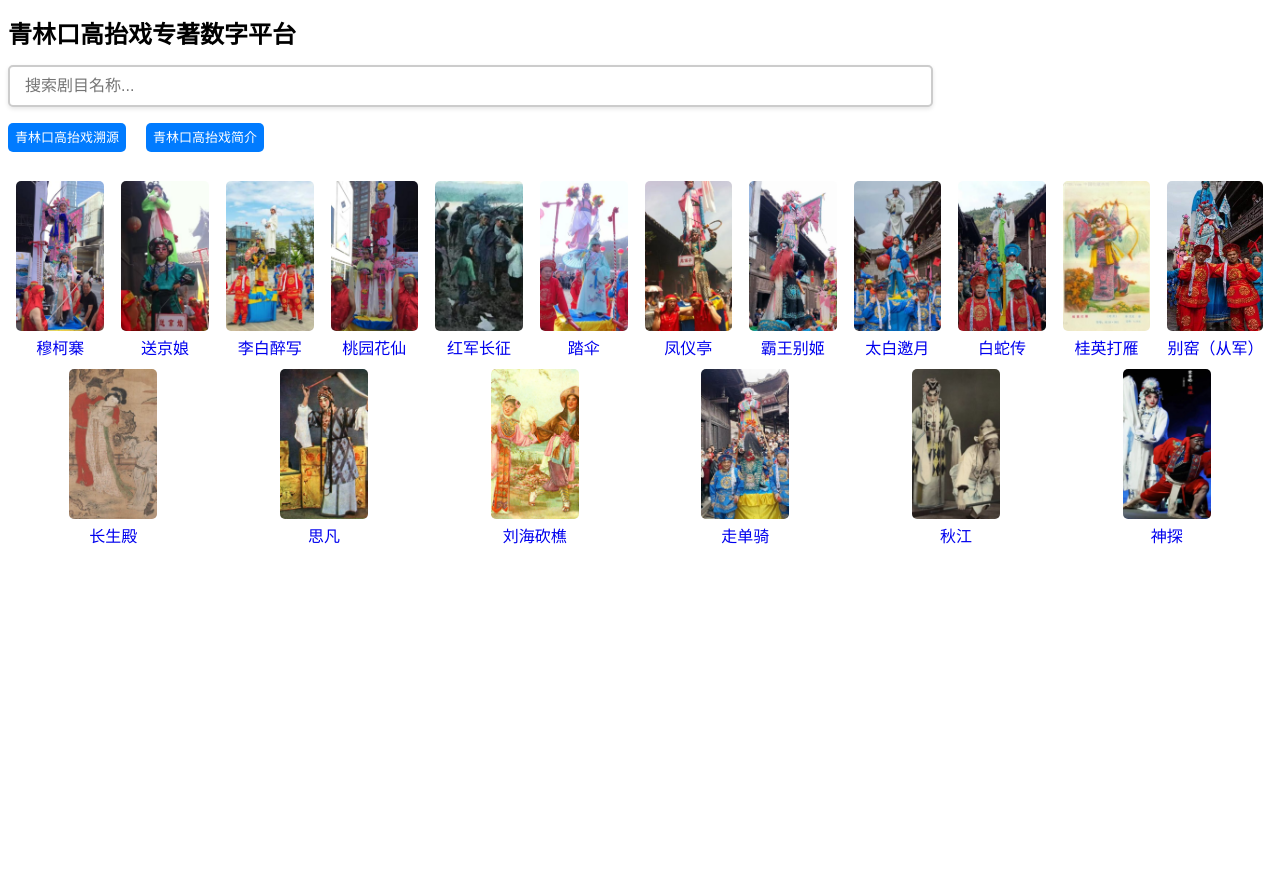
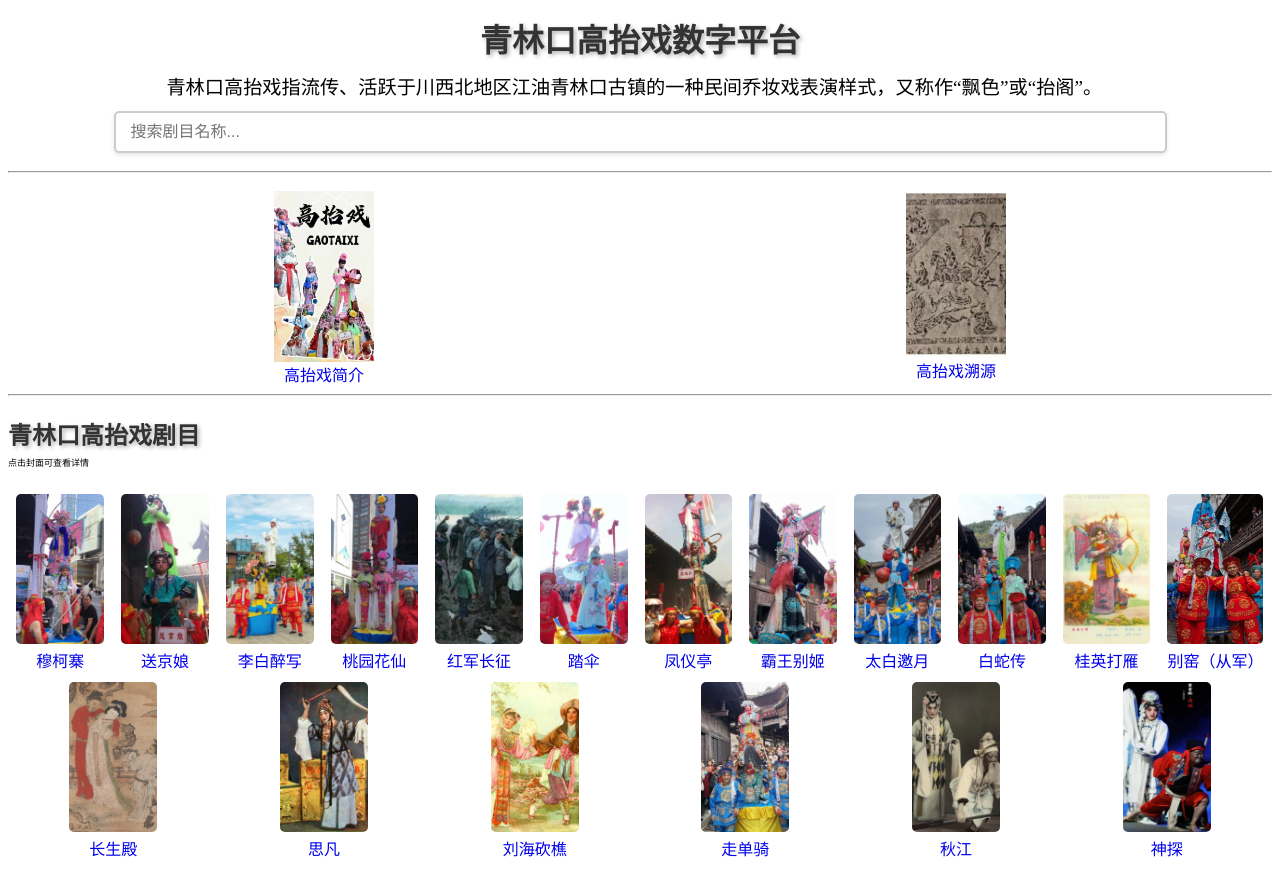
Before and after one commit to Zemelee/cjy, a plain HTML site: page index.html in a window 1280 px wide. Before the commit the page ends 800 px from the top, so only its background shows below. Drawn offline with Linux system fonts and the light colour scheme.

Commit message:
feat: 更新主页设计并添加高抬戏简介和溯源页面

```diff
--- a/index.html
+++ b/index.html
@@ -4,7 +4,7 @@
 <head>
     <meta charset="UTF-8">
     <meta name="viewport" content="width=device-width, initial-scale=1.0">
-    <title>青林口高抬戏专著</title>
+    <title>青林口高抬戏数字平台</title>
     <style>
         .link-container {
             text-align: center;
@@ -13,10 +13,6 @@
         }
 
         .styled-link {
-            padding: 7px;
-            /* margin: 15px; */
-            color: #fff;
-            background-color: #007BFF;
             text-decoration: none;
             border-radius: 5px;
             transition: background-color 0.3s ease;
@@ -49,9 +45,10 @@
         }
 
         #searchInput {
-            width: 70vw;
+            width: 80vw;
             padding: 10px;
             margin-bottom: 10px;
+            margin-top: 10px;
             border: 2px solid #ccc;
             border-radius: 5px;
             box-shadow: 0 2px 4px rgba(0, 0, 0, 0.1);
@@ -96,17 +93,38 @@
 </head>
 
 <body>
-    <h2 style="margin: 15px 0;">青林口高抬戏专著数字平台</h2>
-    <input type="text" id="searchInput" placeholder="搜索剧目名称..." />
-    <!-- <hr> -->
+    <div style="text-align: center;">
+        <h2
+            style="margin: 15px 0; font-family: 'SimSun', serif; font-size: 2em; color: #333; text-shadow: 2px 2px 4px rgba(0, 0, 0, 0.3);">
+            青林口高抬戏数字平台</h2>
+        <p
+            style="width: 80vw; margin: 0 auto; text-align: left; text-indent: 2em; font-size: 1.2em; line-height: 1.3; font-family: 'SimSun', serif;">
+            青林口高抬戏指流传、活跃于川西北地区江油青林口古镇的一种民间乔妆戏表演样式，又称作“飘色”或“抬阁”。</p>
+        <input type="text" id="searchInput" placeholder="搜索剧目名称..." />
+    </div>
+    <hr>
     <div class="link-container">
-        <div style="margin: 10px 20px 10px 0px; font-size: small;"><a href="./origin/origin.html" target="_blank"
-                class="styled-link">青林口高抬戏溯源</a></div>
-        <div style="margin: 10px 20px 10px 0px; font-size: small;"><a href="./0.html" target="_blank"
-                class="styled-link">青林口高抬戏简介</a>
+        <div style="margin: 0 auto; text-align: center;">
+            <a href="./0.html" target="_blank" class="styled-link">
+                <img src="./cover/jianjie.jpg" width="100vw" height="auto" alt="青林口高抬戏简介"
+                    style="display: block; margin-top: 10px;">
+                高抬戏简介
+            </a>
+        </div>
+        <div style="margin: 0 auto; text-align: center;">
+            <a href="./origin/origin.html" target="_blank" class="styled-link">
+
+                <img src="./cover/suyuan.png" width="100vw" height="auto" alt="青林口高抬戏溯源"
+                    style="display: block; margin-top: 10px;">
+                高抬戏溯源
+            </a>
         </div>
     </div>
 
+    <hr>
+    <h2 style="font-family: 'SimSun', serif;  color: #333; text-shadow: 2px 2px 4px rgba(0, 0, 0, 0.3);">
+        青林口高抬戏剧目</h2>
+    <div style="font-size: xx-small;font-family: 'SimSun', serif;margin-top: -15px;">点击封面可查看详情</div>
     <div id="dramas">
     </div>
 </body>
```
Also changed, not shown: cover/jianjie.jpg (added), cover/suyuan.png (added).
